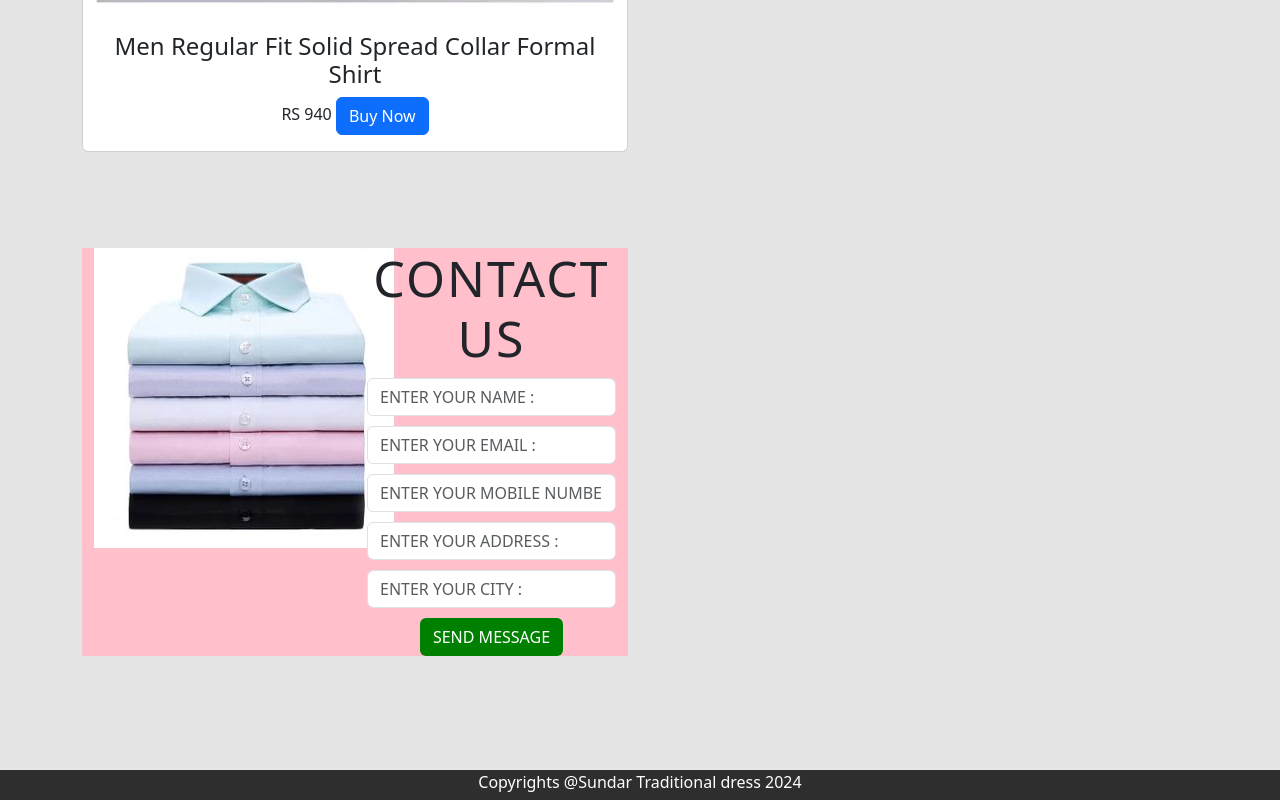
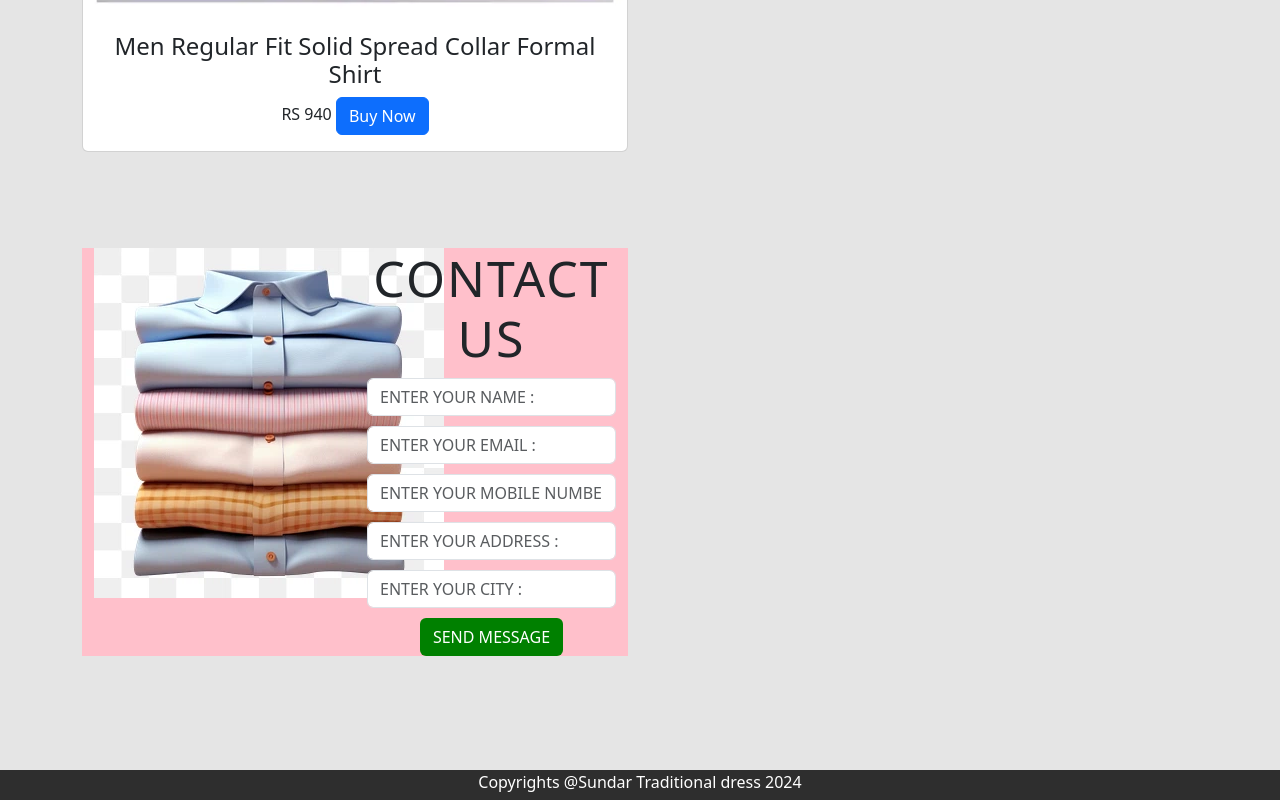
Before and after one commit to Sundar4556/Rajan, a plain HTML site: page index.html in a window 1280 px wide. Shown: the part 6905-7705 px from the top of the page. Drawn offline with nearby package versions, Linux system fonts and the light colour scheme.

Commit message:
Update index.html

```diff
--- a/index.html
+++ b/index.html
@@ -114,7 +114,7 @@
     <div class="container box">
       <div class="row">
          <div class="col-lg-6 col-md-6 col-12">
-            <img src="img17.jpg">
+            <img src="img9.webp">
          </div>
          <div class="col-lg-6 col-md-6 col-12">
             <h1>CONTACT US</h1>
```
